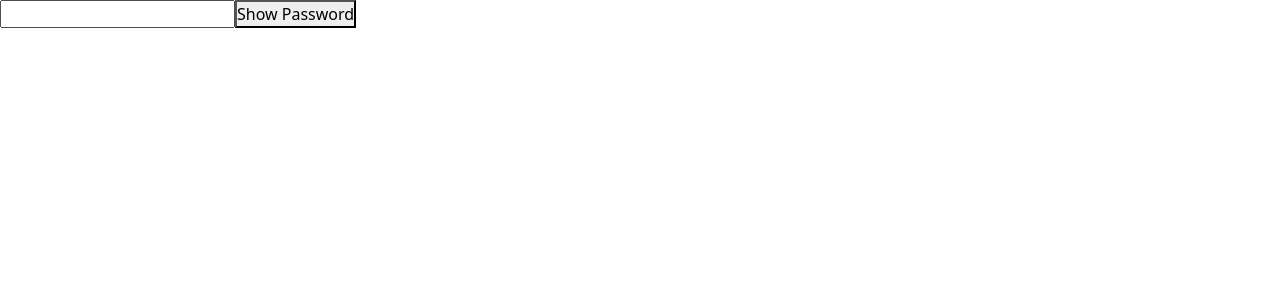
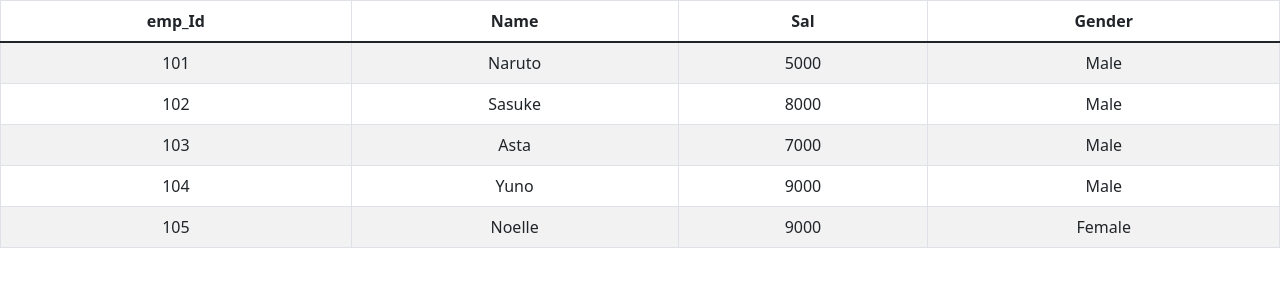
Before and after one commit to Santosh-Baliarsingh/reactdemo, a React (Create React App) app: page / in a window 1280 px wide. Shown: the top 300 px of the page. Built offline with nearby package versions, Linux system fonts and the light colour scheme.

Commit message:
New Component Added

```diff
--- a/src/App.js
+++ b/src/App.js
@@ -25,10 +25,11 @@ import React from 'react';
 // import Assignment1 from './Components/assignment/Assignment1';
 // import Assignment2 from './Components/assignment/Assignment2';
 // import Assignment3 from './Components/assignment/Assignment3';
+// import Assignment4 from './Components/assignment/Assignment4';
 
 
 import './App.css';
-import Assignment4 from './Components/assignment/Assignment4';
+import Practice from './Components/practice/Practice';
 
 
 function App() {
@@ -60,8 +61,9 @@ function App() {
      <Assignment1></Assignment1>
      <Assignment2></Assignment2>
      <Assignment3></Assignment3> */}
-     <Assignment4></Assignment4>
+     {/* <Assignment4></Assignment4> */}
      {/* <Footer></Footer> */}
+     <Practice/>
    </div>
   );
 }
--- /dev/null
+++ b/src/Components/practice/Practice.js
@@ -0,0 +1,50 @@
+import React from "react";
+
+export default function Practice() {
+  let employees = [
+    { emp_Id: 101, Name: "Naruto", Sal: 5000, Gender: "Male" },
+    { emp_Id: 102, Name: "Sasuke", Sal: 8000, Gender: "Male" },
+    { emp_Id: 103, Name: "Asta", Sal: 7000, Gender: "Male" },
+    { emp_Id: 104, Name: "Yuno", Sal: 9000, Gender: "Male" },
+    { emp_Id: 105, Name: "Noelle", Sal: 9000, Gender: "Female" },
+  ];
+
+  const heading = (Object.keys(employees[0]));
+  return (
+    <>
+      <table className="table table-bordered table-striped">
+        <thead>
+          <tr className="text-center">
+            {/* <th>Employee ID</th>
+            <th>Employee Name</th>
+            <th>Employee Salary</th>
+            <th>Employee Gender</th> */}
+            {/* {Object.keys(employees[0]).map((key,id) =>(
+
+                <th key={id}>{key}</th>
+            ))} */}
+
+            {heading.map((keys,id) =>(
+
+                <th key={id}>{keys}</th>
+            ))}
+          </tr>
+        </thead>
+
+        <tbody>
+          {employees.map((emp, emp_Id) => (
+            <tr className="text-center" key={emp_Id}>
+              {/* <td>{emp.emp_Id}</td>
+              <td>{emp.Name}</td>
+              <td>{emp.Sal}</td>
+              <td>{emp.Gender}</td> */}
+              {Object.values(emp).map((val,id) => (
+                <td key={id}>{val}</td>
+              ))}
+            </tr>
+          ))}
+        </tbody>
+      </table>
+    </>
+  );
+}
```
